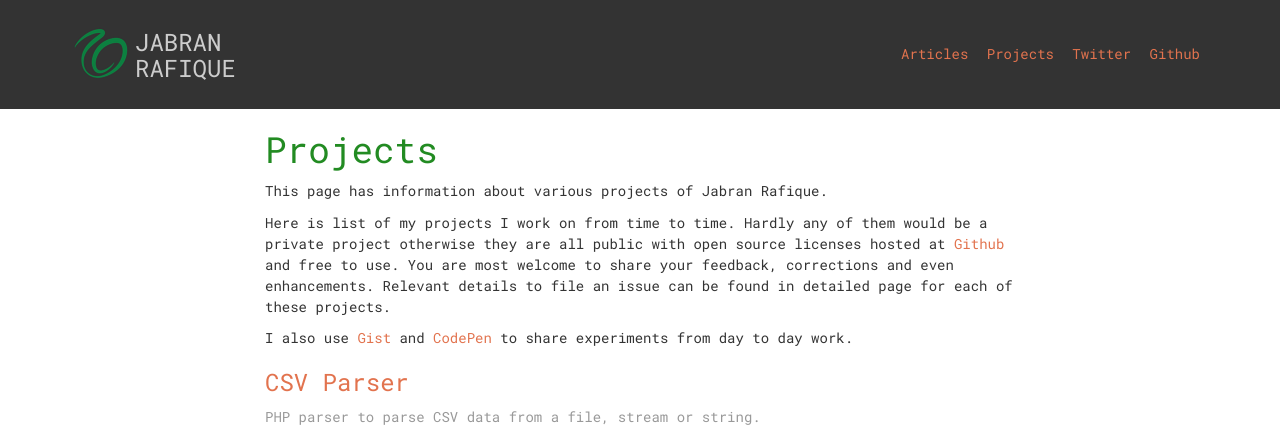
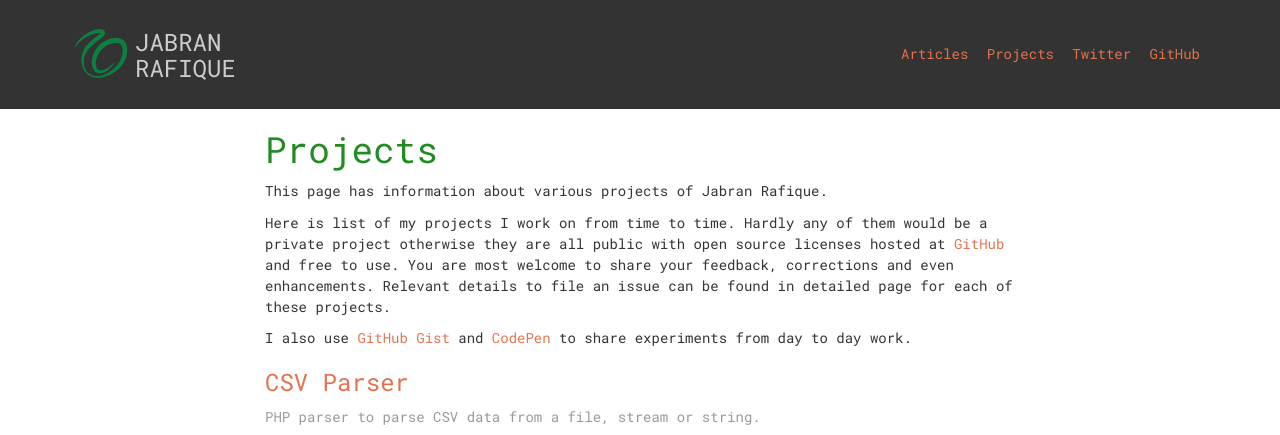
Before and after one commit to jabranr/jabranr.github.io-legacy, a Jekyll site: the page built from projects/index.html, in a window 1280 px wide. Shown: the top 435 px of the page. Built offline with Jekyll 4.4.1, drawn with Linux system fonts in a browser that asks for light colours.

Commit message:
update header, fix typos

```diff
--- a/_includes/header.html
+++ b/_includes/header.html
@@ -2,27 +2,29 @@
   <div class="container">
     <div class="row">
       <div class="col-xs-12 site__masthead-title-container">
-        {% if page.title %}
-        <a class="site__masthead-anchor" rel="home" href="/">
+        {% if page.class == 'home' %}
           <h1 class="site__masthead-title">{{ site.title }}</h1>
-        </a>
+        {% else %}
+          <a class="site__masthead-anchor" rel="home" href="/">
+            <h1 class="site__masthead-title">{{ site.title }}</h1>
+          </a>
 
-        <ul class="site__masthead-nav">
-          <li class="nav-item"><a href="{{ '/archives' | prepend: site.url }}">Articles</a></li>
-          <li class="nav-item"><a href="{{ '/projects' | prepend: site.url }}">Projects</a></li>
-          <li class="nav-item"><a target="_blank" href="https://twitter.com/@{{ site.twitter.username }}">Twitter</a></li>
-          <li class="nav-item"><a target="_blank" href="https://github.com/{{ site.github.username }}">Github</a></li>
-        </ul>
-
-        {% else %}
-        <h1 class="site__masthead-title">{{ site.title }}</h1>
+          <ul class="site__masthead-nav">
+            <li class="nav-item"><a href="{{ '/archives' | prepend: site.baseurl }}">Articles</a></li>
+            <li class="nav-item"><a href="{{ '/projects' | prepend: site.baseurl }}">Projects</a></li>
+            <li class="nav-item"><a target="_blank" href="https://twitter.com/@{{ site.twitter.username }}">Twitter</a></li>
+            <li class="nav-item"><a target="_blank" href="https://github.com/{{ site.github.username }}">GitHub</a></li>
+          </ul>
         {% endif %}
       </div>
 
       {% if page.class == 'home' %}
         <div class="col-xs-12 site__masthead-subtitle-container">
           <h2 class="site__masthead-subtitle">{{ site.profession }}</h2>
+      <!--
+
           {% include hire-status.html %}
+      -->
         </div>
       {% endif %}
 
--- a/_includes/sidebar.html
+++ b/_includes/sidebar.html
@@ -5,7 +5,7 @@
 
     <p>I am also a digital <a href="https://google.com/mapmaker{{ site.google.mapmaker }}" target="_blank">cartographer, Advocate &amp; Regional Lead</a> at <a href="http://google.com/mapmaker" target="_blank">Google Map Maker</a> where I help create digital maps for everyone around the world.</p>
 
-    <p>I regularly <a href="https://twitter.com/@{{ site.twitter.username }}" target="_blank">tweet</a> interesting and useful stuff, and <a href="https://github.com/{{ site.github.username }}" target="_blank">share code</a> at Github.</p>
+    <p>I regularly <a href="https://twitter.com/@{{ site.twitter.username }}" target="_blank">tweet</a> interesting and useful stuff, and <a href="https://github.com/{{ site.github.username }}" target="_blank">share code</a> at GitHub.</p>
     <hr>
   </div>
 
--- a/assets/css/main.scss
+++ b/assets/css/main.scss
@@ -56,8 +56,8 @@
     min-height: 55vh;
 
     @media (min-width: $screen-sm) {
-      min-height: 600px;
-      min-height: 100vh;
+      min-height: 400px;
+      min-height: 60vh;
     }
   }
 
--- a/projects/index.html
+++ b/projects/index.html
@@ -7,10 +7,10 @@
 
 <div class="projects">
 	<p>
-		Here is list of my projects I work on from time to time. Hardly any of them would be a private project otherwise they are all public with open source licenses hosted at <a href="https://github.com/{{ site.github.username }}" target="_blank">Github</a> and free to use. You are most welcome to share your feedback, corrections and even enhancements. Relevant details to file an issue can be found in detailed page for each of these projects.
+		Here is list of my projects I work on from time to time. Hardly any of them would be a private project otherwise they are all public with open source licenses hosted at <a href="https://github.com/{{ site.github.username }}" target="_blank">GitHub</a> and free to use. You are most welcome to share your feedback, corrections and even enhancements. Relevant details to file an issue can be found in detailed page for each of these projects.
 	</p>
 
-	<p>I also use <a href="https://gist.github.com/{{ site.github.username }}" target="_blank">Gist</a> and <a href="https://codepen.io/{{ site.github.username }}" target="_blank">CodePen</a> to share experiments from day to day work.</p>
+	<p>I also use <a href="https://gist.github.com/{{ site.github.username }}" target="_blank">GitHub Gist</a> and <a href="https://codepen.io/{{ site.github.username }}" target="_blank">CodePen</a> to share experiments from day to day work.</p>
 
 	{% for project in site.categories.projects %}
 	  {% if project.private != true %}
```
